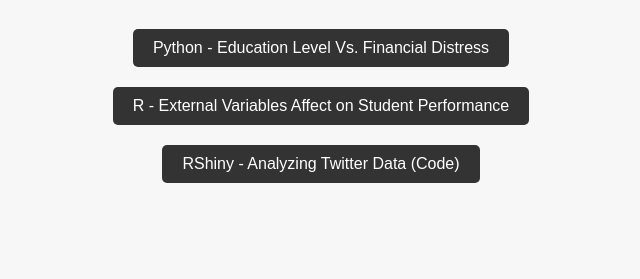
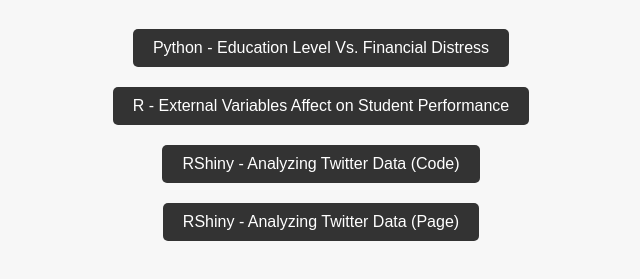
Before and after one commit to DeclanJMcM/DeclanJMcM.Github.io, a plain HTML site: page index.html in a window 1280 px wide. Shown: the part 101-380 px from the top of the page, without its empty margins (319-959 px from the left). Drawn offline with Linux system fonts and the light colour scheme.

Commit message:
Update index.html

```diff
--- a/index.html
+++ b/index.html
@@ -53,6 +53,7 @@
     <li><a href="https://github.com/DeclanJMcM/Python/blob/main/Final%20Project/Python_Proj.ipynb">Python - Education Level Vs. Financial Distress</a></li>
     <li><a href="https://github.com/DeclanJMcM/R/blob/main/Parental%20Involvement%20vs%20Students%20Grades.Rmd">R - External Variables Affect on Student Performance</a></li>
     <li><a href="https://github.com/DeclanJMcM/RShiny/blob/main/UFC_App.Rmd">RShiny - Analyzing Twitter Data (Code)</a></li>
+    <li><a href=https://declanmcm.shinyapps.io/DeclanMcMahon_UFC_App/?_ga=2.11697458.705753800.1670959492-2125082920.1670959492#section-twitter-hashtags>RShiny - Analyzing Twitter Data (Page)</a></li>
   </ul>
 </body>
 </html>
```
